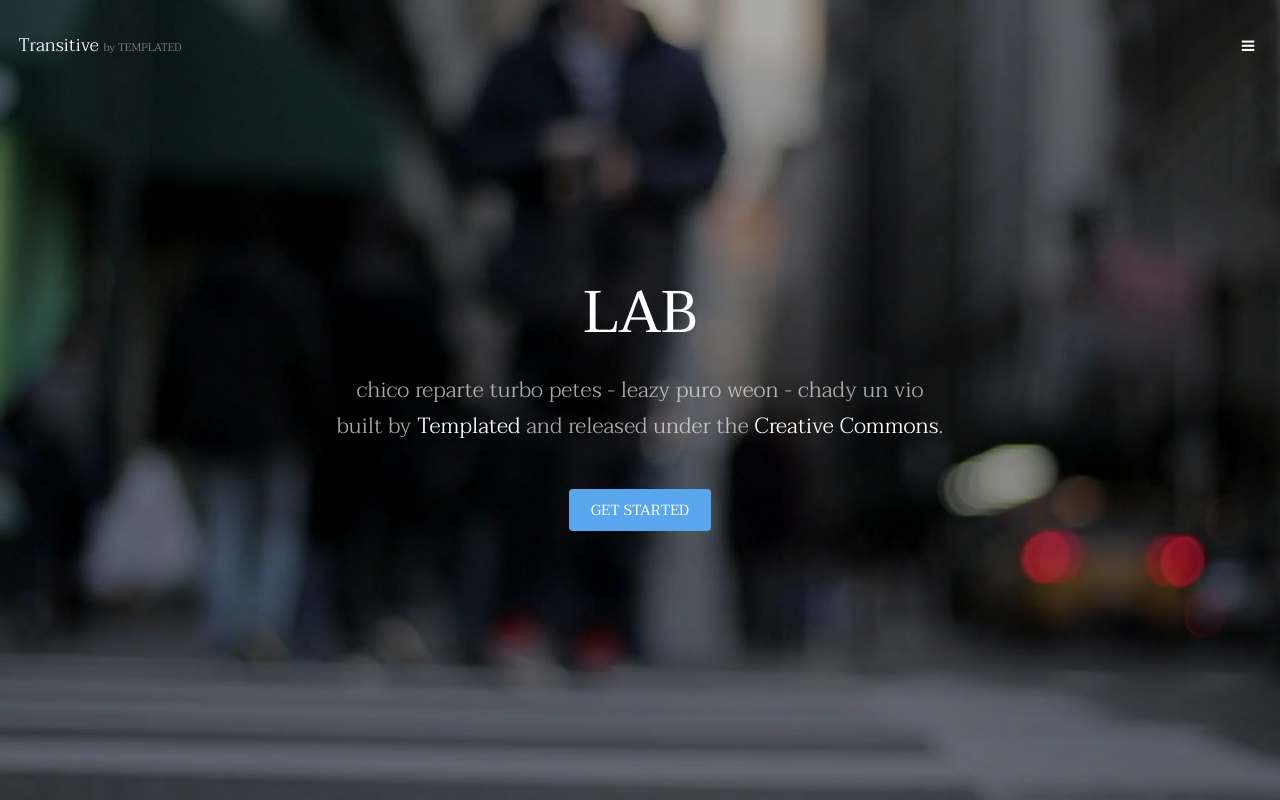
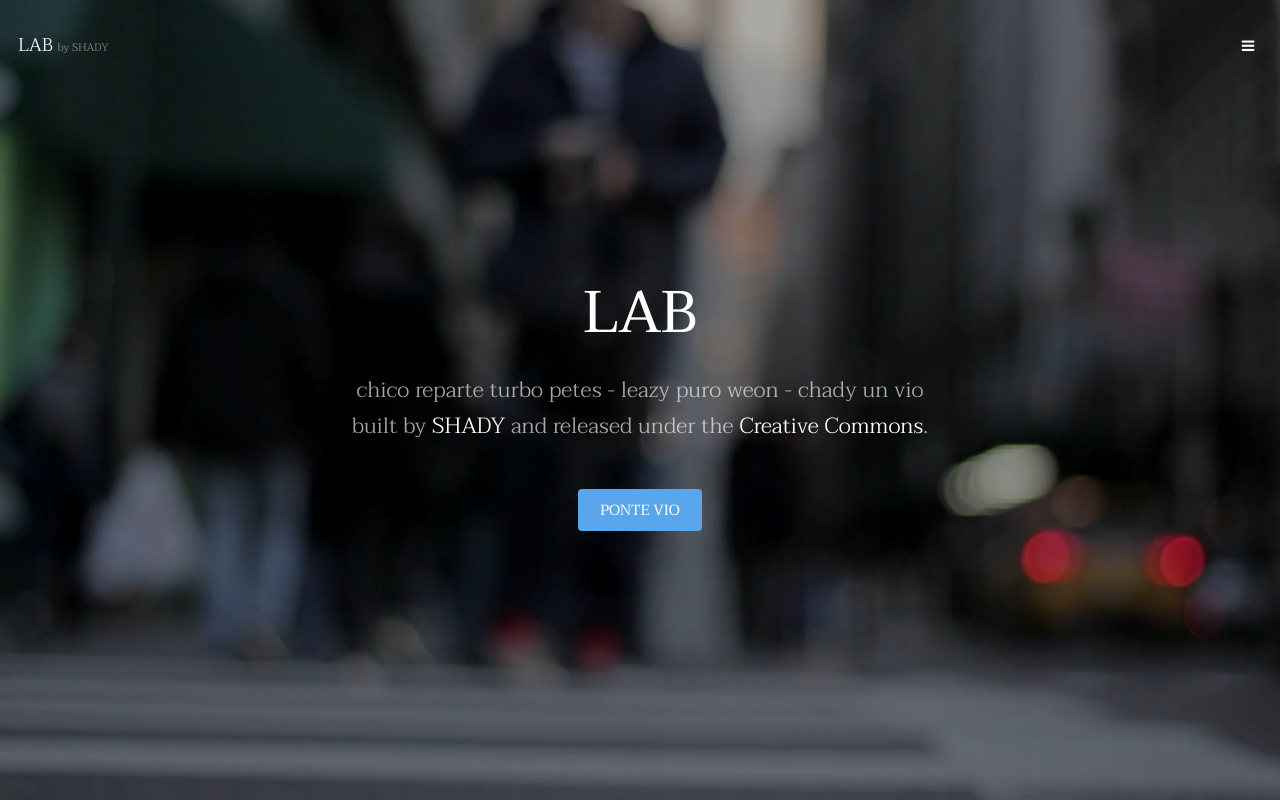
Before and after one commit to frnacisco/frnacisco.github.io, a plain HTML site: page index.html in a window 1280 px wide. Shown: the top 800 px of the page. Drawn offline with Linux system fonts and the light colour scheme.

Commit message:
Update index.html
cambio 2

```diff
--- a/index.html
+++ b/index.html
@@ -15,7 +15,7 @@
 
 		<!-- Header -->
 			<header id="header" class="alt">
-				<div class="logo"><a href="index.html">Transitive <span>by TEMPLATED</span></a></div>
+				<div class="logo"><a href="index.html">LAB <span>by SHADY</span></a></div>
 				<a href="#menu" class="toggle"><span>Menu</span></a>
 			</header>
 
@@ -38,8 +38,8 @@
 				<div class="inner">
 					<h1>LAB</h1>
 					<p>chico reparte turbo petes - leazy puro weon - chady un vio <br />
-					built by <a href="https://templated.co/">Templated</a> and released under the <a href="https://templated.co/license">Creative Commons</a>.</p>
-					<a href="#one" class="button special scrolly">Get Started</a>
+					built by <a href="https://templated.co/">SHADY</a> and released under the <a href="https://templated.co/license">Creative Commons</a>.</p>
+					<a href="#one" class="button special scrolly">pONTE vio</a>
 				</div>
 			</section>
 
```
